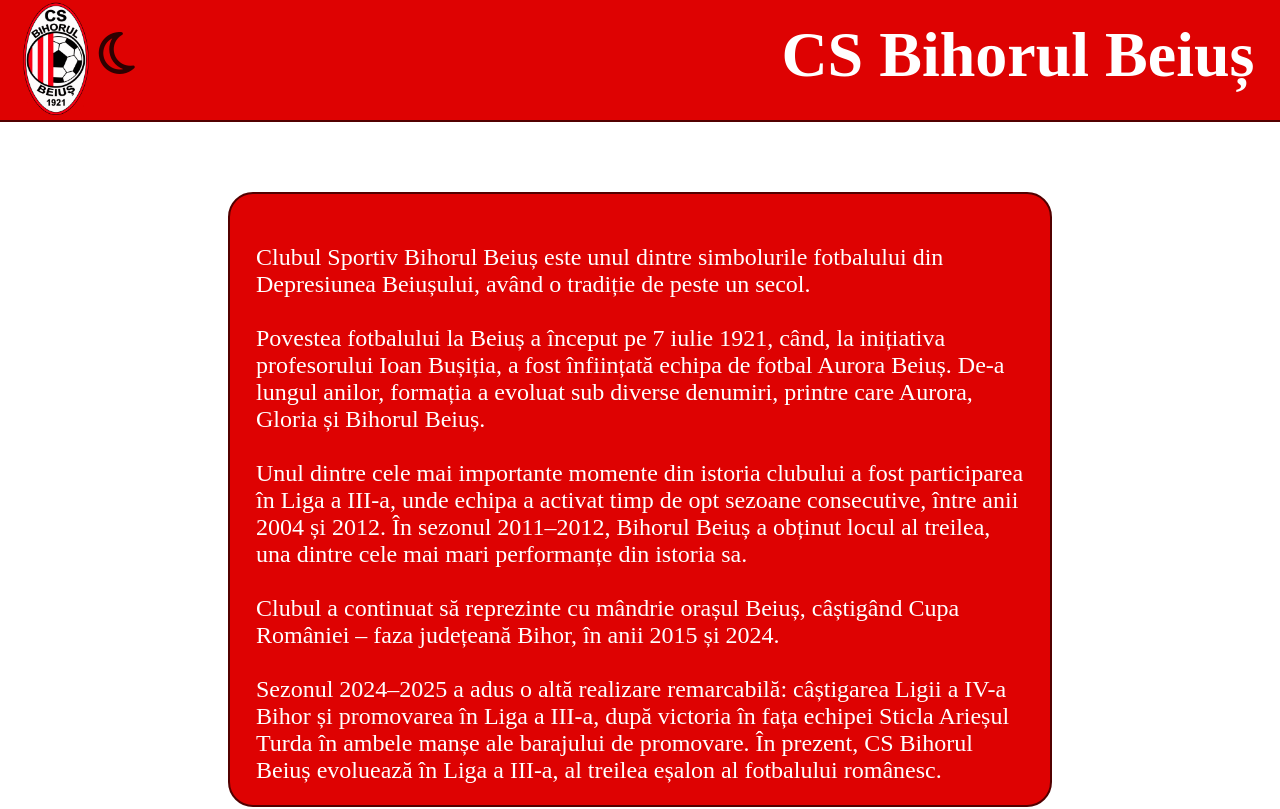
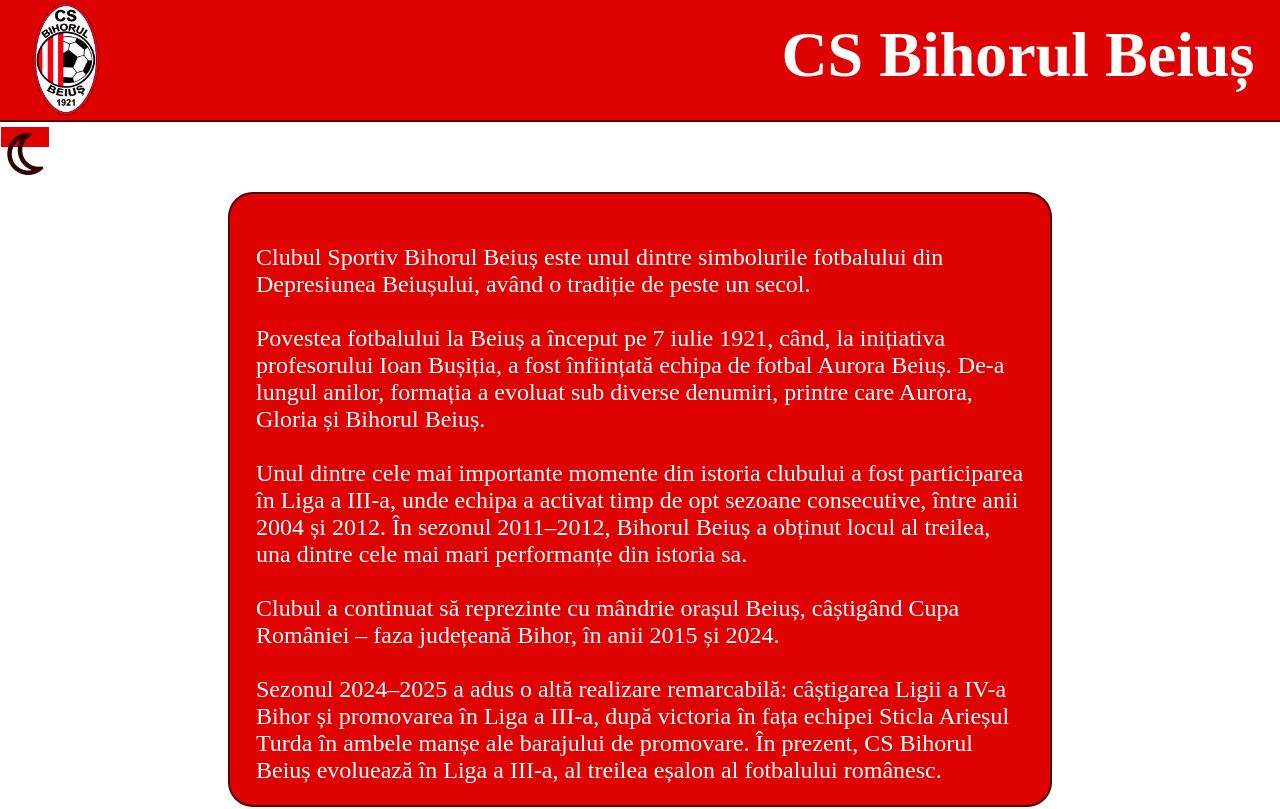
Before and after one commit to rarespop13/PromovareBeius, a plain HTML site: page index.html in a window 1280 px wide. Shown: the top 809 px of the page. Drawn offline with Linux system fonts and the light colour scheme.

Commit message:
Update index.html

```diff
--- a/index.html
+++ b/index.html
@@ -12,8 +12,11 @@
 <body>
     <div id="corp">
         <div id="cap">
-            <div id="divlogoBeius"> <img src="logoBeius.png" id="logoBeius"></div>
-            <button id="theme-toggle" onclick="schimbaImaginea()"><i class="fa-regular fa-moon" id="tema"></i></button>
+            <div id="divlogoBeius">
+                <img src="logoBeius.png" id="logoBeius">
+                <button id="theme-toggle" onclick="schimbaImaginea()"><i class="fa-regular fa-moon" id="tema"></i></button>
+            </div>
+
             <h1 id="cap2">CS Bihorul Beiuș</h1>
         </div>
         <div id="paddle">
```
